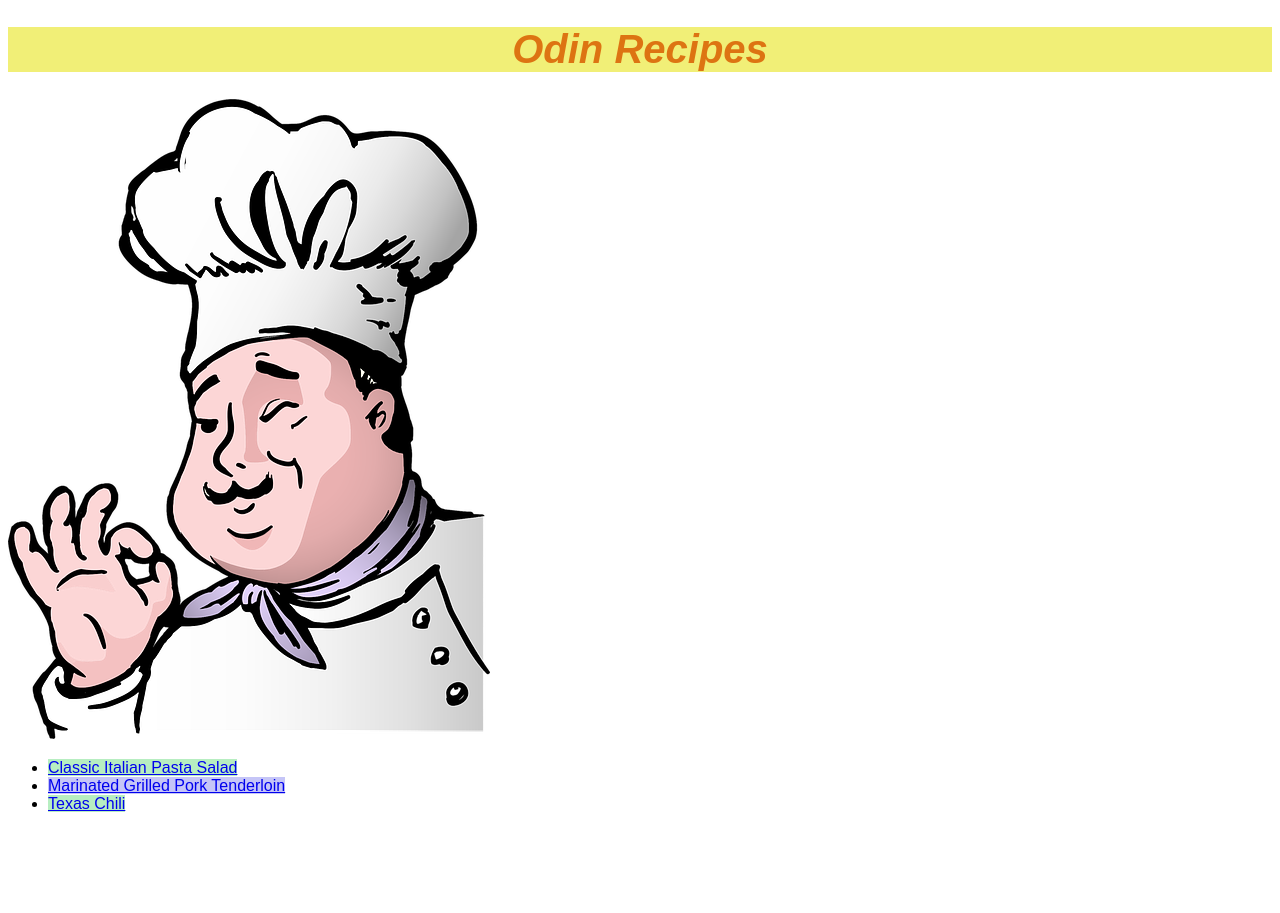
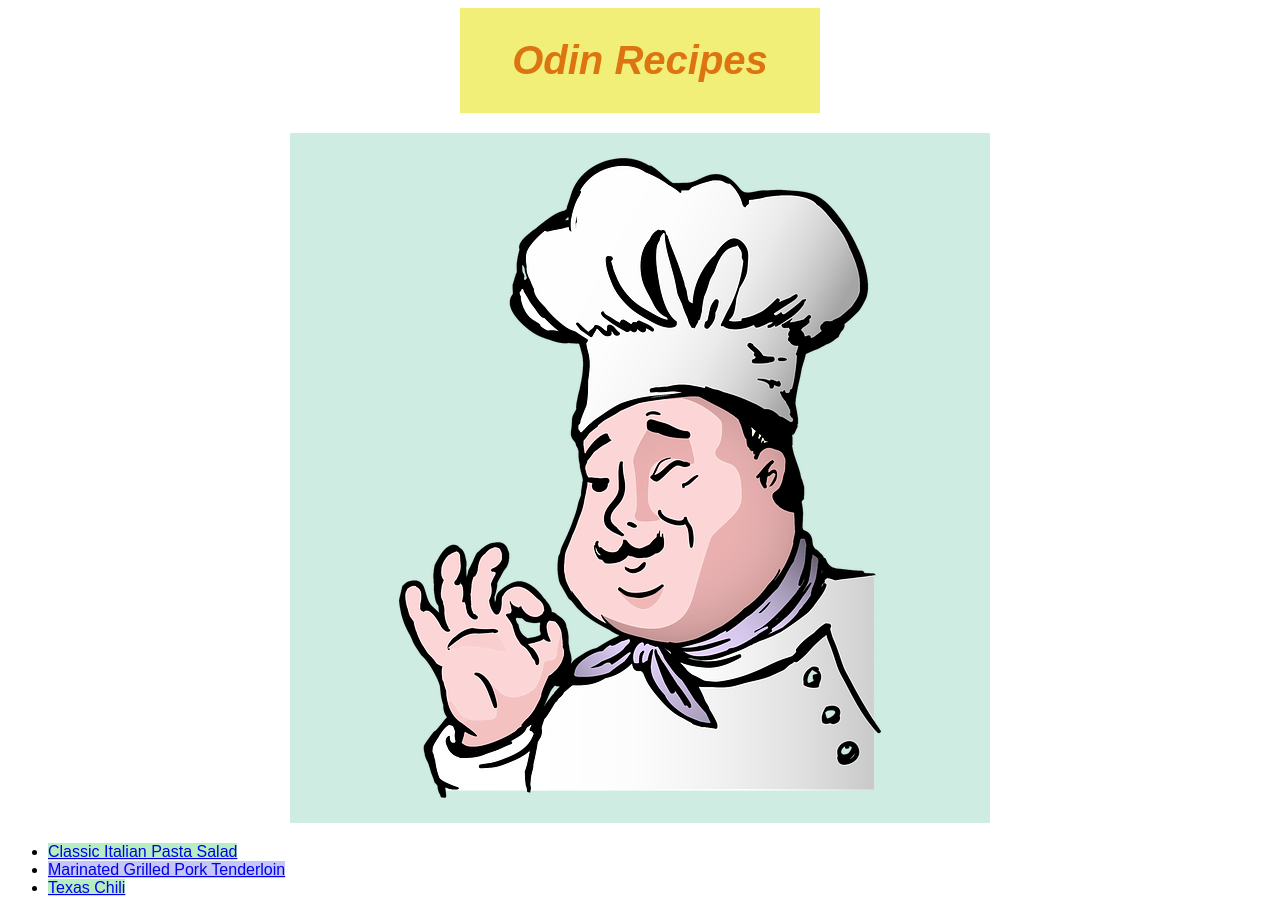
Before and after one commit to easy-cruiser/odin-recipes, a plain HTML site: page index.html in a window 1280 px wide. Before the commit the page ends 829 px from the top, so only its background shows below. Drawn offline with Linux system fonts and the light colour scheme.

Commit message:
Work with boxes, blocks and inlines in index and css.

```diff
--- a/index.html
+++ b/index.html
@@ -9,7 +9,7 @@
 </head>
 <body>
     <h1>Odin Recipes</h1>
-    <img src="img/cook-chef.jpg" alt="Cook Chef">
+    <div><img class="img" src="img/cook-chef.jpg" alt="Cook Chef"></div>
     <ul>
         <li><a class="odd" href="recipes/cips.html">Classic Italian Pasta Salad</a></li>
         <li><a class="even" href="recipes/pork-tenderloin.html">Marinated Grilled Pork Tenderloin</a></li>
--- a/style.css
+++ b/style.css
@@ -3,11 +3,26 @@ body {
 }
 
 h1 {
+    width: 300px;
+    margin: auto;
+    padding: 30px;
     text-align: center;
     color: rgb(221, 116, 18);
     background-color: rgb(241, 239, 119);
     font-size: 40px;
     font-style: italic;
+}
+
+.img {
+    display: block;
+    margin: auto;
+    padding: 25px;
+}
+
+div {
+    width: 700px;
+    margin: 20px auto;
+    background-color: rgb(206, 236, 225);
 }
 
 .odd {
```
Also changed, not shown: recipes/cips.html (+1 -1 lines), recipes/pork-tenderloin.html (+1 -1 lines), recipes/texas-chili.html (+1 -1 lines).
